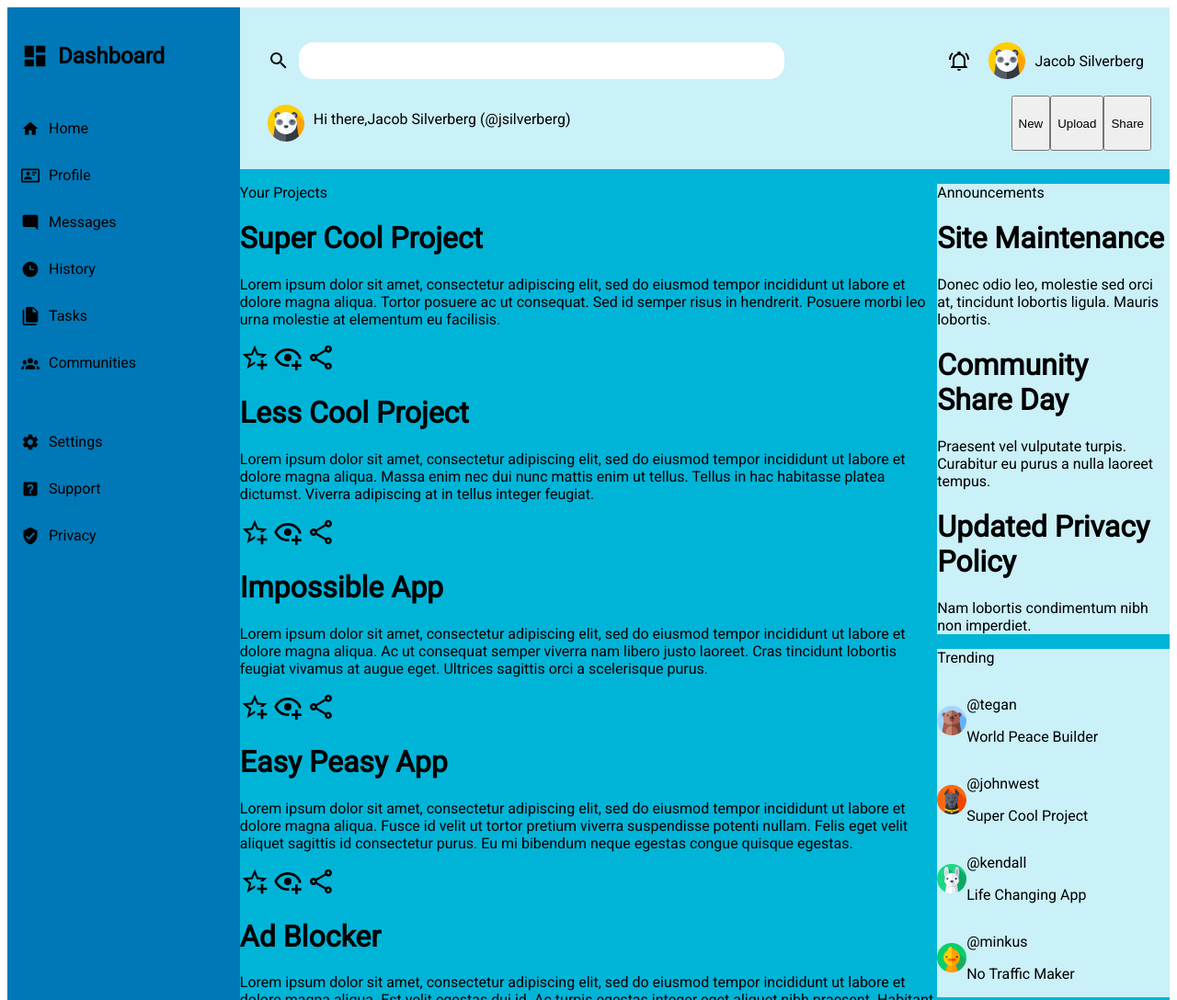
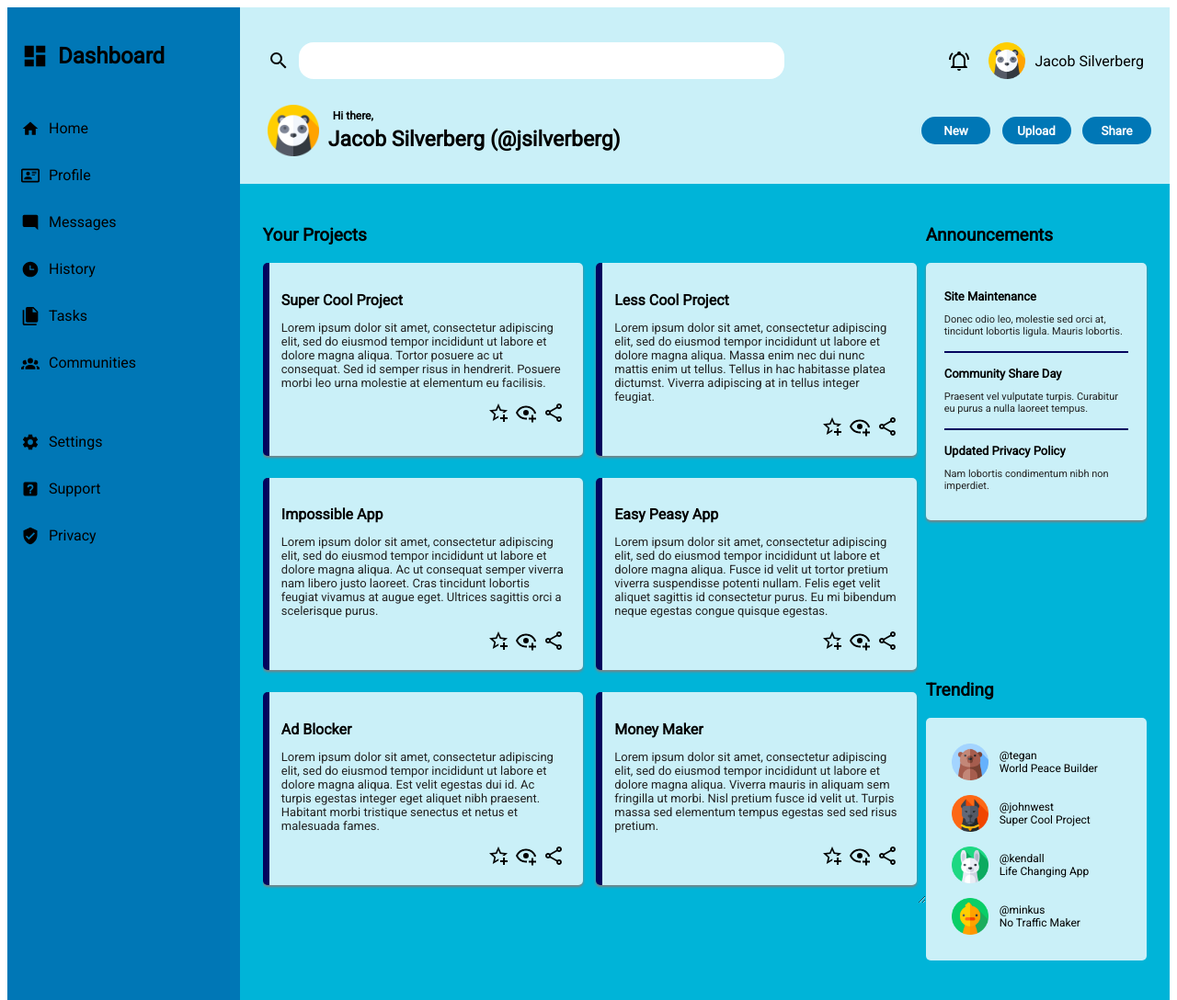
Before and after one commit to JacobSilverberg/admin_dashboard, a plain HTML site: page index.html in a window 1280 px wide. Shown: the top 1088 px of the page at 92% size. Drawn offline with Linux system fonts and the light colour scheme.

Commit message:
static layout complete

```diff
--- a/index.html
+++ b/index.html
@@ -25,10 +25,12 @@
             </div>
 
             <div class="bottom-header">
-                <div class="greeting">
-                    <img class="header-icon" id="header-user" src="/assets/user.png" alt="User Icon">
-                    <p>Hi there,</p>
-                    <p>Jacob Silverberg (@jsilverberg)</p>
+                <div class="greeting-block">
+                    <img class="header-icon" id="greeting-icon" src="/assets/user.png" alt="User Icon">
+                    <div class="greeting-text">
+                        <p id="greet-text-hi">Hi there,</p>
+                        <p id="greet-text-user">Jacob Silverberg (@jsilverberg)</p>
+                    </div>
                 </div>
                 <div class="controls">
                     <button class="controls-button" id="controls-new">New</button>
@@ -96,7 +98,7 @@
                 <div class="projects-header">
                     <p>Your Projects</p>
                 </div>
-                <div class="projects-cards">
+                <div class="project-card-container">
                     <div class="project-card" id="project-card-1">
                         <h1>Super Cool Project</h1>
                         <p>Lorem ipsum dolor sit amet, consectetur adipiscing elit, sed do eiusmod tempor incididunt ut labore et dolore magna aliqua. Tortor posuere ac ut consequat. Sed id semper risus in hendrerit. Posuere morbi leo urna molestie at elementum eu facilisis.</p>
@@ -156,22 +158,29 @@
 
             <div class="right-sidebar-main">
                 <div class="announcements">
+                    <div class="announcement-header">
                         <p>Announcements</p>
+                    </div>
+                    <div class="announcements-card-container">
                         <div class="announcements-card">
                             <h1>Site Maintenance</h1>
                             <p>Donec odio leo, molestie sed orci at, tincidunt lobortis ligula. Mauris lobortis.</p>
                         </div>
+                        <hr>
                         <div class="announcements-card">
                             <h1>Community Share Day</h1>
                             <p>Praesent vel vulputate turpis. Curabitur eu purus a nulla laoreet tempus.</p>
                         </div>
+                        <hr>
                         <div class="announcements-card">
                             <h1>Updated Privacy Policy</h1>
                             <p>Nam lobortis condimentum nibh non imperdiet.</p>
                         </div>
                     </div>
+                </div>
                 <div class="trending">
                     <p class="trending-heading">Trending</p>
+                    <div class="trending-card-container">
                         <div class="trending-card">
                             <img src="/assets/bear.png" alt="Bear Icon" class="trending-icon">
                             <div class="trending-info">
@@ -202,6 +211,7 @@
                         </div>
                     </div>
                 </div>
+            </div>
 
         </div>
         <!-- Main End -->
--- a/style.css
+++ b/style.css
@@ -70,12 +70,52 @@ caf0f8
     justify-content: space-between;
 }
 
-.greeting {
+.greeting-block {
     display: flex;
+    align-items: center;
+}
+
+#greeting-icon {
+    width: 3.5rem;
+    height: 3.5rem;
+}
+
+.greeting-text {
+    box-sizing: border-box;
+    padding: 0;
+    margin: 0;
+}
+
+#greet-text-hi {
+    font-size: 12px;
+    font-weight: 800;
+    margin: 0px;
+    margin-bottom: 5px;
+    padding-left: 5px;
+}
+
+#greet-text-user {
+    font-size: 23px;
+    font-weight: 800;
+    margin: 0px;
 }
 
 .controls {
     display: flex;
+    justify-content: space-between;
+    align-items: center;
+    width: 250px;
+}
+
+.controls-button {
+    width: 75px;
+    height: 30px;
+    border-radius: 16px;
+    border: none;
+    background-color: #0077b6;
+    color: white;
+    font-family: roboto;
+    font-weight: 600;
 }
 
 .sidebar {
@@ -151,38 +191,142 @@ caf0f8
     grid-template-columns: 3fr 1fr;
 
     background-color: #00b4d8;
+    padding: 25px;
 }
 
 .projects {
     grid-column: 1 / 2;
 }
 
+.projects-header {
+    font-size: 19px;
+    font-weight: 600;
+}
+
+.project-card-container {
+    display: grid;
+    resize: both;
+    overflow: auto;
+    gap: 4px;
+    grid-template-columns: repeat(auto-fit, minmax(350px, 1fr));
+    grid-template-rows: repeat(auto-fit, minmax(175px, 1fr));
+}
+
+.project-card {
+    background-color: #caf0f8;
+    padding: 20px 20px 20px 20px;
+    margin: 0px 10px 20px 0px;
+    border-radius: 5px;
+    box-shadow: 0px 2px 3px grey;
+    background-image: -webkit-linear-gradient(left, #03045e, #03045e 2%, transparent 2%, transparent 100%);
+}
+
+.project-card h1 {
+    font-size: 16px;
+    font-weight: 600;
+}
+
+.project-card p {
+    font-size: 13px;
+    font-weight: 400;
+    color: rgb(35,35,35);
+}
+
+.project-actions {
+    display: flex;
+    justify-content: end;
+    gap: 6px;
+}
+
 .project-actions-icon {
-    width: 2rem;
+    width: 1.5rem;
 }
 
 .right-sidebar-main {
     grid-column: 2 / 3;
+
+    display: grid;
+    grid-template-rows: 1fr 2fr;
 }
 
 .announcements {
+    grid-row: 1 / 2;
+}
+
+.announcement-header {
+    font-size: 19px;
+    font-weight: 600;
+}
+
+.announcements-card-container {
+    gap: 4px;
+    padding: 20px;
     background-color: #caf0f8;
+    border-radius: 5px;
+    box-shadow: 0px 2px 3px grey;
+}
+
+.announcements-card-container hr {
+    margin: 15px 0 15px 0;
+    border:1px solid #03045e
+}
+
+.announcements-card h1 {
+    font-size: 13px;
+    font-weight: 600px;
+}
+
+.announcements-card p {
+    font-size: 11px;
+    font-weight: 300px;
+    color: rgb(35,35,35);
 }
 
 .trending {
+    grid-row: 2 / 3;
+}
+
+.trending-heading {
+    font-size: 19px;
+    font-weight: 600;
+}
+
+.trending-card-container {
     background-color: #caf0f8;
+    padding: 20px;
+    border-radius: 5px;
+    align-items: center;
 }
 
 .trending-card {
     display: flex;
     align-items: center;
+    padding: 8px;
 }
 
 .trending-info {
-    gap: 3px;
+    display: flex;
+    flex-direction: column;
+    justify-content: center;
+
+    padding: 0;
+    margin: 0;
+}
+
+.trending-user-name {
+    font-size: 12px;
+    padding: 0;
+    margin: 0;
+}
+
+.trending-topic {
+    font-size: 12px;
+    padding: 0;
+    margin: 0;
 }
 
 .trending-icon {
-    width: 2rem;
-    height: 2rem;
+    padding-right: 12px;
+    width: 2.5rem;
+    height: 2.5rem;
 }
```
Lines whose indentation alone changed are shown as unchanged.
